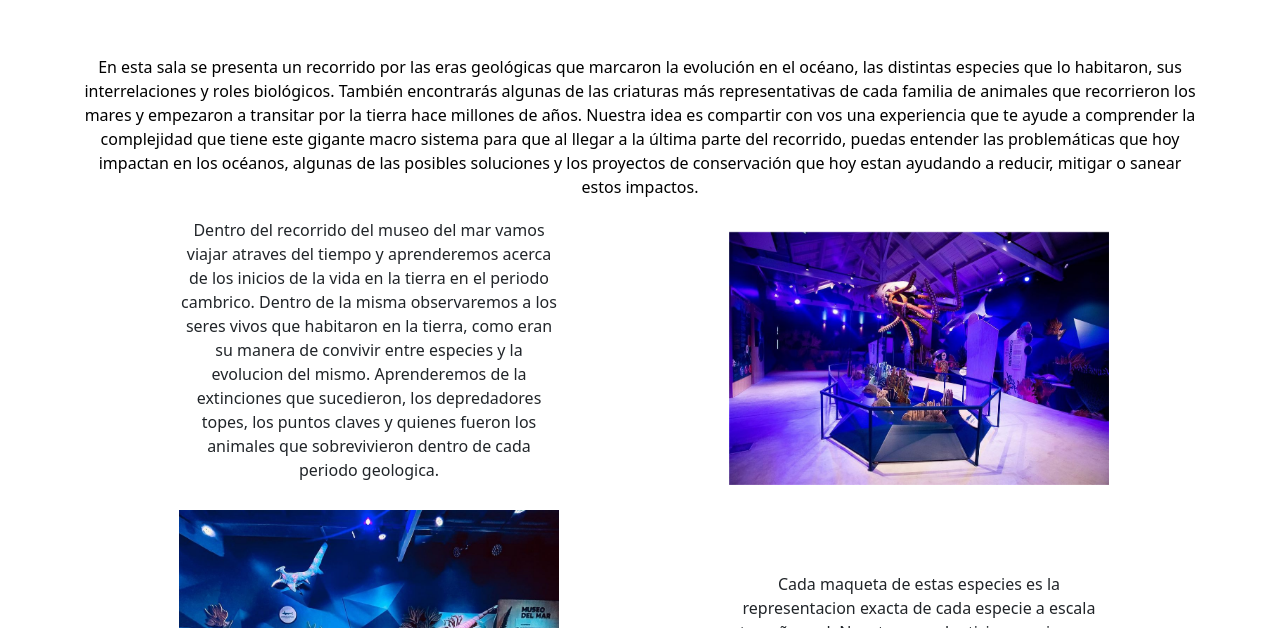
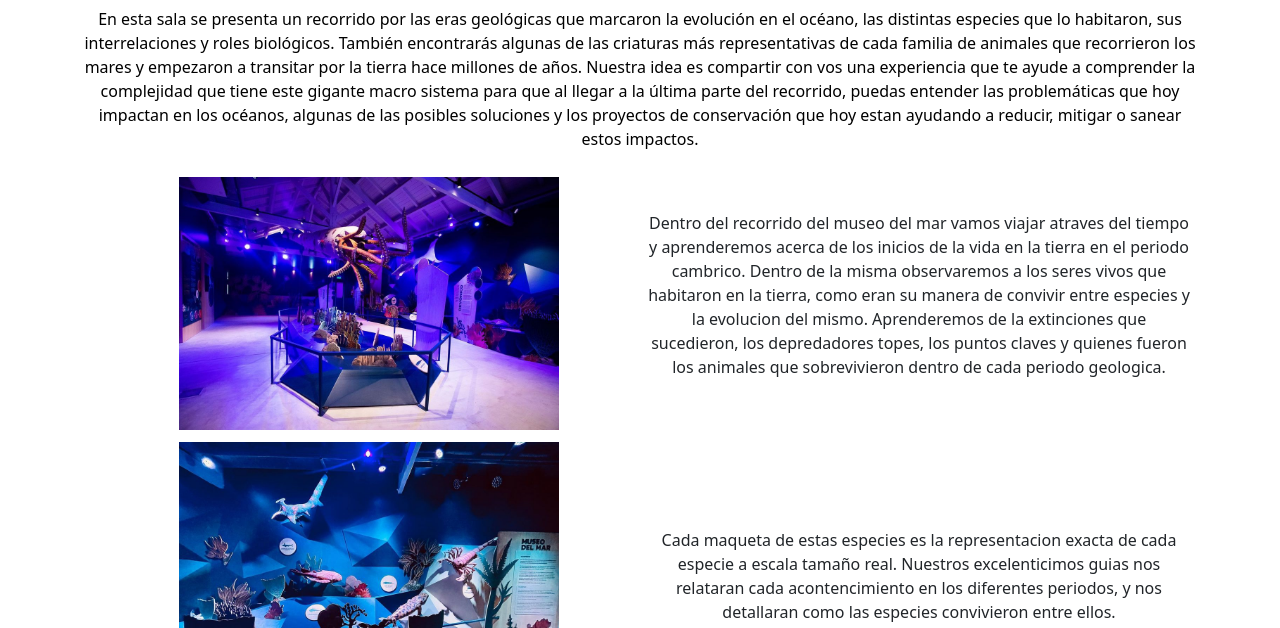
Before and after one commit to PedroBenites9/estacionOceanica-pedroBenites, a website: page pages/museo_del_mar.html in a window 1280 px wide. Shown: the part 172-800 px from the top of the page. Drawn offline with nearby package versions, Linux system fonts and the light colour scheme.

Commit message:
Implementacion responsive a pagina de museo del mar

```diff
--- a/pages/museo_del_mar.html
+++ b/pages/museo_del_mar.html
@@ -115,8 +115,11 @@
                 </article>
             </div>
             <aside class="aside__container">
-                <div data-aos="slide-right" class="aside__text-info">
-                    <p> Dentro del recorrido del museo del mar
+                <div data-aos="flip-up" class="d-flex justify-content-center">
+                    <img class="img__museo" src=" ../assets/img/museo/cameroceras.jpg" alt="img_Museo1">
+                </div>
+                <div data-aos="flip-up">
+                    <p class="aside__text-info"> Dentro del recorrido del museo del mar
                         vamos viajar atraves del
                         tiempo
                         y aprenderemos acerca de los inicios de la vida en la tierra en el periodo cambrico. Dentro de
@@ -131,14 +134,12 @@
 
                     </p>
                 </div>
-                <div data-aos="slide-left" class="d-flex justify-content-center">
-                    <img class="img__museo" src=" ../assets/img/museo/cameroceras.jpg" alt="img_Museo1">
-                </div>
-                <div data-aos="slide-right" class="d-flex justify-content-center">
+
+                <div data-aos="flip-up" class="d-flex justify-content-center">
                     <img class="img__museo" src="../assets/img/museo/museo-del-mar.jpg" alt="img_Museo2">
                 </div>
-                <div data-aos="slide-left" class="aside__text-info">
-                    <p> Cada maqueta de estas especies es la representacion exacta de cada
+                <div data-aos="flip-up">
+                    <p class="aside__text-info"> Cada maqueta de estas especies es la representacion exacta de cada
                         especie a escala tamaño real. Nuestros excelenticimos guias nos relataran cada acontencimiento
                         en
                         los
@@ -212,7 +213,7 @@
         //AOS.init();// inicialización básica
         AOS.init({
             easing: 'ease-out-back',
-            duration: 1500
+            duration: 900
         });
     </script>
 </body>
--- a/scss/pages/_museo.scss
+++ b/scss/pages/_museo.scss
@@ -36,22 +36,36 @@ $breakpoints:(
 .aside{
     &__container{
         margin: 1rem;
-        @include prop-grid(repeat(2, 50%), repeat(2, 50%), .5rem, center, center)
+        @include prop-grid(repeat(2, 50%), repeat(2, 50%), .5rem, center, center);
+        @include media-down(sm){
+            @include prop-flex(column, wrap, center, center);
+        }
+        @include media-down(md){
+            @include prop-flex(column, wrap, center, center);
+        }
+        @include media-down(lg){
+            @include prop-flex(column, wrap, center, center);
+        }
     }
     &__text-info{
         text-align: center;
-        width: 70%;
+        width: 100%;
     }
 }
 
-.img__museo {
-    width: 70%;
-    height: auto;
+.img{
+    &__museo{
+        width: 70%;
+        height: auto;
+        @include media-down(sm){
+            width: 100%;
+        }
+    }
 }
 
 .sect{
     &__content, &__aside-containter{
-        margin-top: 5rem;
+        margin: 2rem 0;
     }
 }
 .article__text{
```
Also changed, not shown: css/stlye.css.
